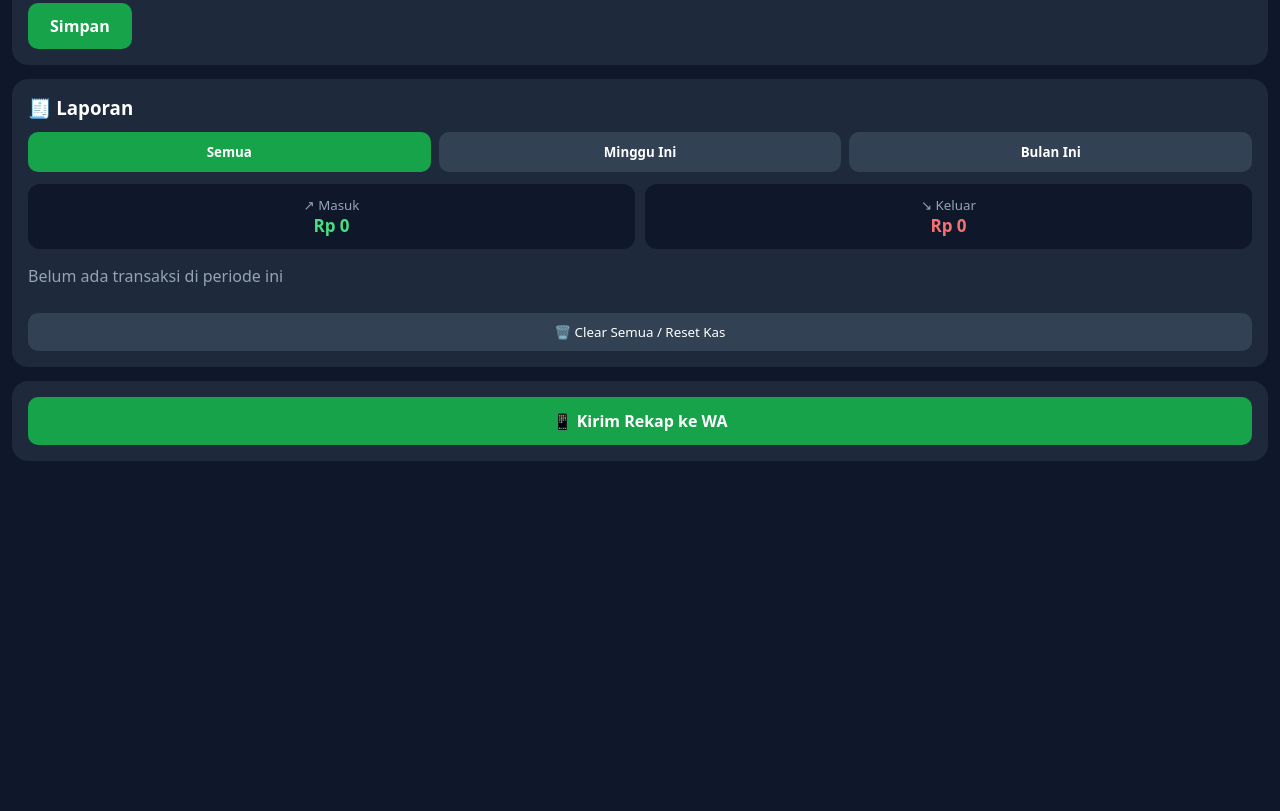
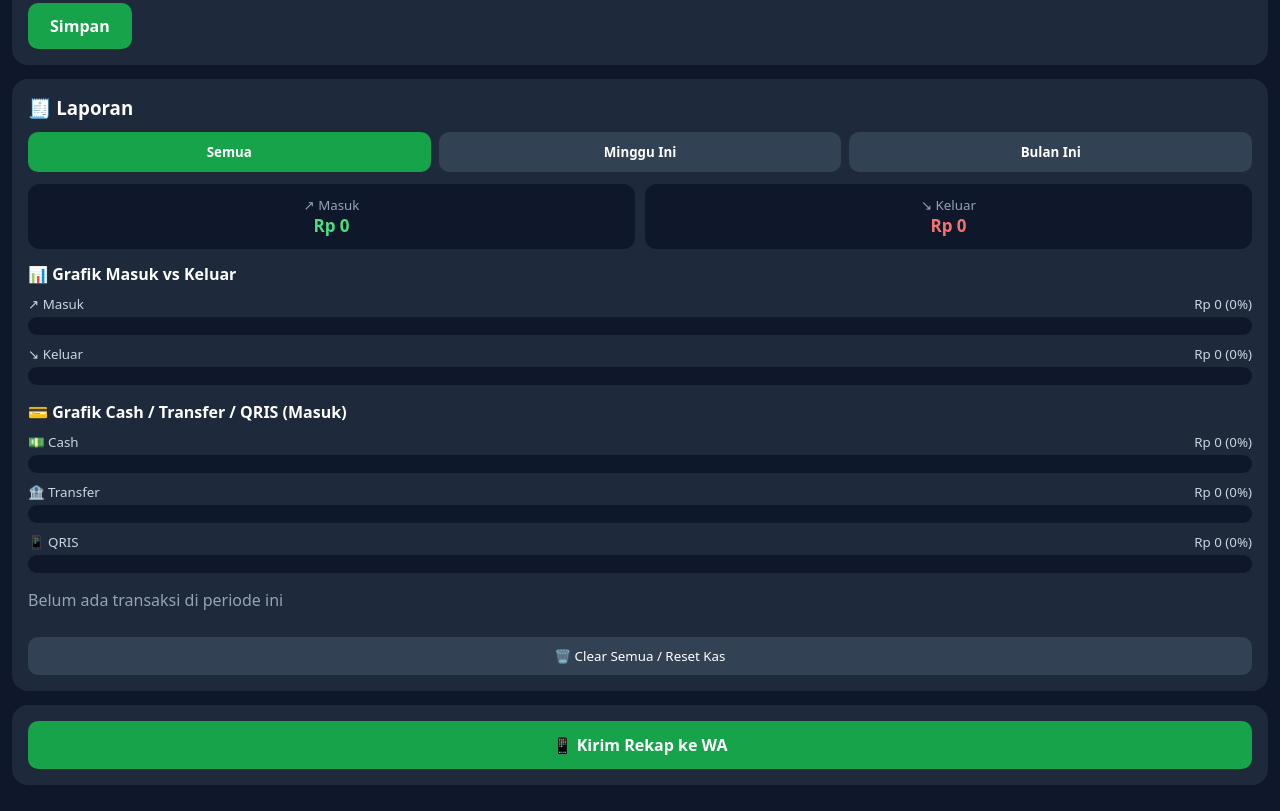
Before and after one commit to Cengkudu800mdpl/Kas-masjid-alikhsan, a plain HTML site: page index.html in a window 1280 px wide. Shown: the part 531-1342 px from the top of the page. Before the commit the page ends 1018 px from the top, so only its background shows below. Drawn offline with Linux system fonts and the light colour scheme.

Commit message:
Update summary layout and add charts section

```diff
--- a/index.html
+++ b/index.html
@@ -28,10 +28,14 @@ input::placeholder{color:#94a3b8}
 .filter{display:flex;gap:8px;margin-bottom:12px}
 .filter button{flex:1;border:0;border-radius:10px;padding:11px;font-weight:700;background:#334155;color:#fff;cursor:pointer}
 .filter button.active{background:#16a34a}
-.summary{display:flex;gap:10px;margin-bottom:12px}
+.summary{display:flex;gap:10px;margin-bottom:14px}
 .sum{flex:1;background:#0f172a;border-radius:12px;padding:12px;text-align:center}
 .sum small{color:#94a3b8;display:block}
 .sum b{font-size:17px}
+.bar-row{margin-bottom:10px}
+.bar-row small{display:flex;justify-content:space-between;margin-bottom:4px;color:#cbd5e1}
+.bar{height:18px;background:#0f172a;border-radius:20px;overflow:hidden}
+.bar-fill{height:100%;border-radius:20px}
 </style>
 </head>
 <body>
@@ -71,7 +75,14 @@ input::placeholder{color:#94a3b8}
 <div class="sum"><small>↗ Masuk</small><b id="totMasuk" style="color:#4ade80">Rp 0</b></div>
 <div class="sum"><small>↘ Keluar</small><b id="totKeluar" style="color:#f87171">Rp 0</b></div>
 </div>
-<div id="list"></div>
+
+<h3 style="margin:12px 0 10px;font-size:16px">📊 Grafik Masuk vs Keluar</h3>
+<div id="chartMasukKeluar"></div>
+
+<h3 style="margin:16px 0 10px;font-size:16px">💳 Grafik Cash / Transfer / QRIS (Masuk)</h3>
+<div id="chartMetode"></div>
+
+<div id="list" style="margin-top:14px"></div>
 <button class="clear" onclick="clearAll()">🗑️ Clear Semua / Reset Kas</button>
 </div>
 
@@ -91,25 +102,29 @@ function getFiltered(){
   return data.filter(d=>{
     let ts=d.ts||d.id||0;
     let dt=new Date(ts);
-    if(filter==='minggu'){
-      let seven=Date.now()-(7*24*60*60*1000);
-      return ts>=seven;
-    }
-    if(filter==='bulan'){
-      return dt.getMonth()===now.getMonth() && dt.getFullYear()===now.getFullYear();
-    }
+    if(filter==='minggu'){return ts>=Date.now()-(7*24*60*60*1000);}
+    if(filter==='bulan'){return dt.getMonth()===now.getMonth() && dt.getFullYear()===now.getFullYear();}
     return true;
   });
+}
+function bar(label,value,max,color){
+  let pct=max>0?Math.round(value/max*100):0;
+  return `<div class="bar-row"><small><span>${label}</span><span>${fmt(value)} (${pct}%)</span></small><div class="bar"><div class="bar-fill" style="width:${pct}%;background:${color}"></div></div></div>`;
 }
 function render(){
 let saldo=0;data.forEach(d=>{saldo+= d.type==='masuk'? d.nominal : -d.nominal});
 document.getElementById('saldo').innerText=fmt(saldo);
 document.getElementById('count').innerText=data.length+' transaksi';
 let filtered=getFiltered();
-let masuk=0,keluar=0;
-filtered.forEach(d=>{if(d.type==='masuk') masuk+=d.nominal; else keluar+=d.nominal;});
+let masuk=0,keluar=0;filtered.forEach(d=>{if(d.type==='masuk') masuk+=d.nominal; else keluar+=d.nominal;});
 document.getElementById('totMasuk').innerText=fmt(masuk);
 document.getElementById('totKeluar').innerText=fmt(keluar);
+let max1=Math.max(masuk,keluar,1);
+document.getElementById('chartMasukKeluar').innerHTML=bar('↗ Masuk',masuk,max1,'#16a34a')+bar('↘ Keluar',keluar,max1,'#dc2626');
+let cash=0,transfer=0,qris=0;
+filtered.forEach(d=>{if(d.type==='masuk'){if(d.metode==='Cash')cash+=d.nominal; if(d.metode==='Transfer')transfer+=d.nominal; if(d.metode==='QRIS')qris+=d.nominal;}});
+let max2=Math.max(cash,transfer,qris,1);
+document.getElementById('chartMetode').innerHTML=bar('💵 Cash',cash,max2,'#22c55e')+bar('🏦 Transfer',transfer,max2,'#3b82f6')+bar('📱 QRIS',qris,max2,'#f59e0b');
 let html='';
 [...filtered].reverse().forEach(d=>{
 html+=`<div class="item"><div><b>${d.ket}</b><small>${d.type} • ${d.metode||'-'} • ${d.tgl}</small></div><div style="text-align:right"><b>${d.type==='masuk'?'+':'-'}${fmt(d.nominal)}</b><br><button class="del" onclick="hapus(${d.id})">X Hapus</button></div></div>`;
```
